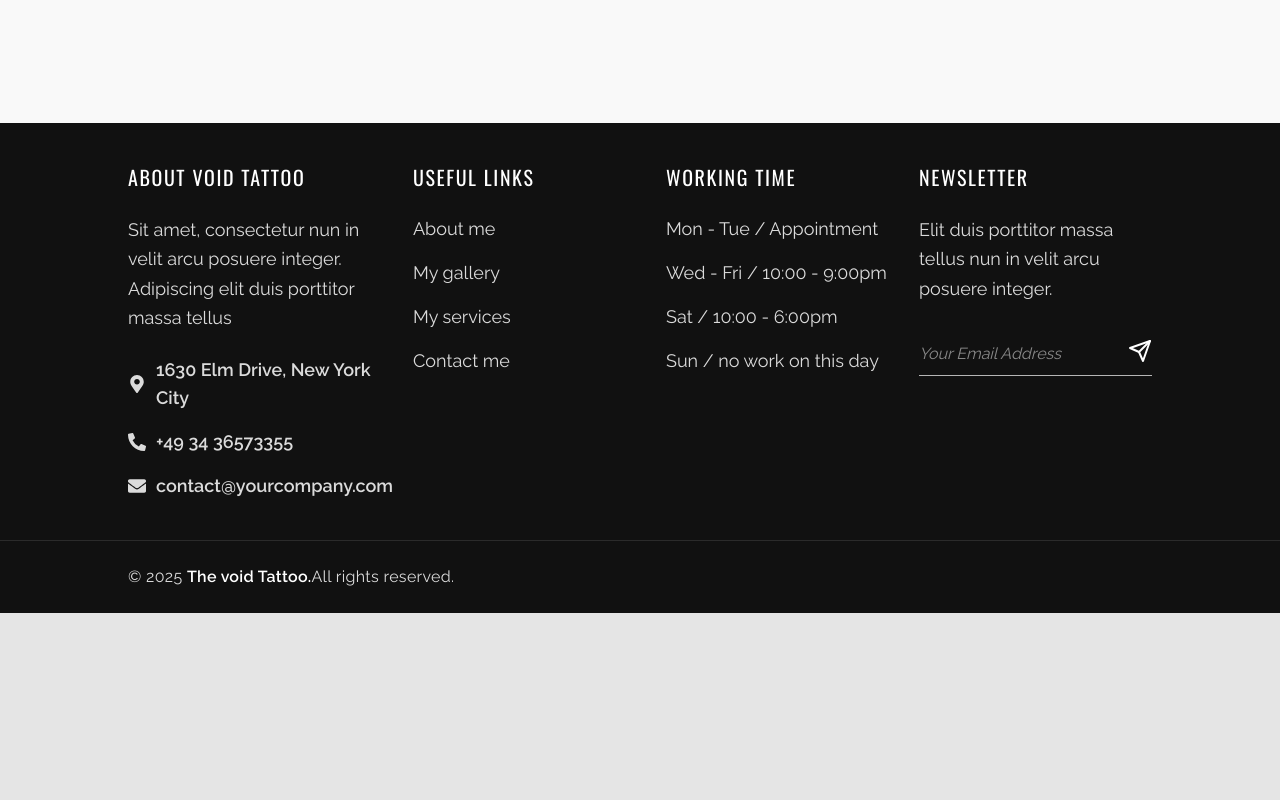
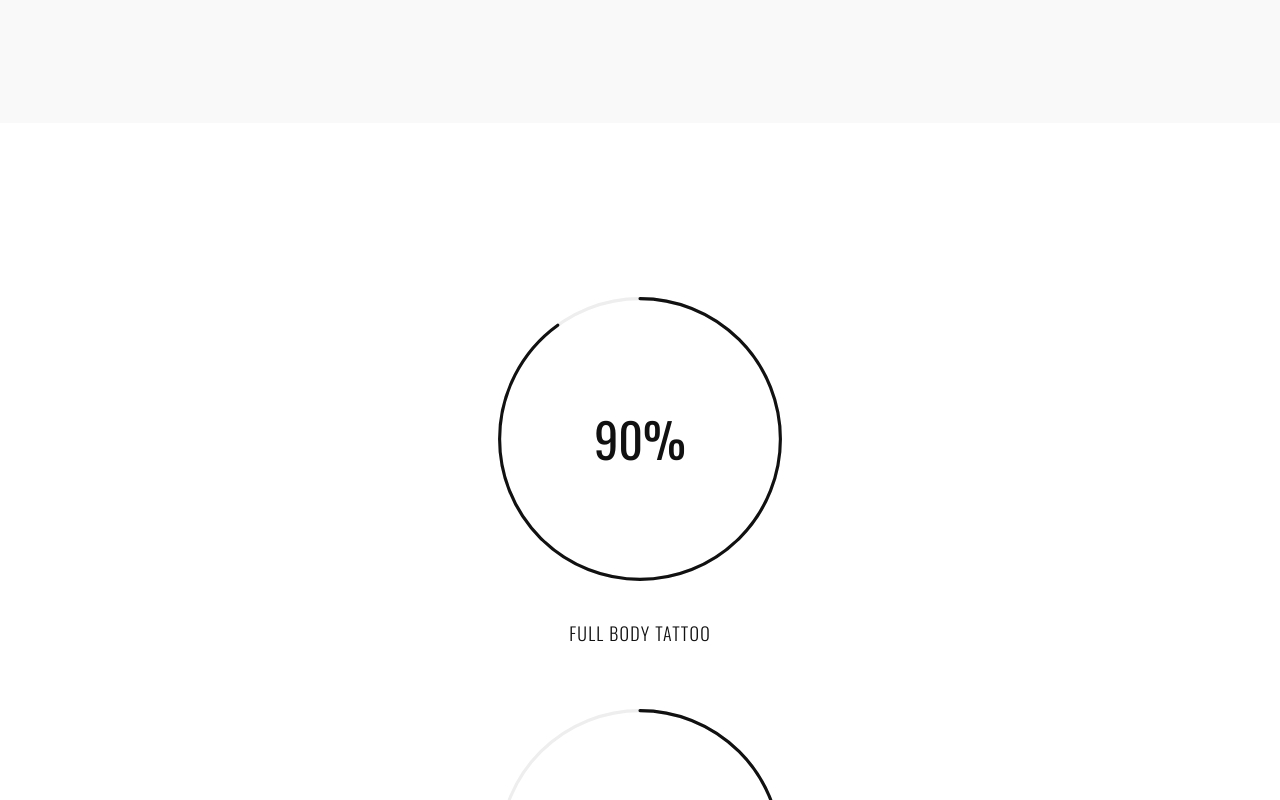
Before and after one commit to frejala/void-tattoo, a Next.js app: page / in a window 1280 px wide. Shown: the part 2000-2800 px from the top of the page. Before the commit the page ends 2613 px from the top, so only its background shows below. Built offline with nearby package versions, Linux system fonts and the light colour scheme; a web font is replaced by a local one.

Commit message:
add Skills section to landing page with animated progress indicators

```diff
--- a/package.json
+++ b/package.json
@@ -18,6 +18,7 @@
     "react": "^19.0.0",
     "react-dom": "^19.0.0",
     "react-icons": "^5.5.0",
+    "react-intersection-observer": "^9.15.1",
     "react-photo-album": "^3.0.2",
     "tailwind-merge": "^3.0.2",
     "tailwindcss": "^4.0.8",
--- a/src/app/(landing)/page.tsx
+++ b/src/app/(landing)/page.tsx
@@ -1,6 +1,7 @@
 import { About } from "@/components/sections/about";
 import { Gallery } from "@/components/sections/gallery";
 import { Hero } from "@/components/sections/hero";
+import { Skills } from "@/components/sections/skills";
 
 export default function LandingPage() {
   return (
@@ -8,6 +9,7 @@ export default function LandingPage() {
       <Hero />
       <About />
       <Gallery />
+      <Skills />
     </>
   );
 }
--- a/src/app/globals.css
+++ b/src/app/globals.css
@@ -91,4 +91,10 @@
   body::-webkit-scrollbar-track {
     background-color: rgba(0, 0, 0, 0.09);
   }
+
+  /* globals.css or your CSS file */
+  svg.react-aria-CircularProgress {
+    width: 120px;
+    height: 120px;
+  }
 }
--- /dev/null
+++ b/src/components/sections/skills.tsx
@@ -0,0 +1,135 @@
+"use client";
+
+import { useEffect, useState } from "react";
+
+import { useInView } from "react-intersection-observer";
+import { motion } from "framer-motion";
+import { fadeIn } from "@/lib/variants";
+
+const CustomCircularProgress = ({
+  value,
+  size = "w-78 h-78",
+}: {
+  value: number;
+  size?: string;
+}) => {
+  const radius = 45;
+  const circumference = 2 * Math.PI * radius;
+  const offset = circumference - (value / 100) * circumference;
+
+  return (
+    <div className={`relative ${size}`}>
+      <svg className="w-full h-full transform -rotate-90" viewBox="0 0 100 100">
+        <circle
+          cx="50%"
+          cy="50%"
+          r={radius}
+          stroke="#EEEEEE"
+          strokeWidth="1"
+          fill="transparent"
+        />
+        <circle
+          cx="50%"
+          cy="50%"
+          r={radius}
+          stroke="#111111"
+          strokeWidth="1"
+          fill="transparent"
+          strokeLinecap="round"
+          strokeDasharray={circumference}
+          strokeDashoffset={offset}
+          style={{ transition: "stroke-dashoffset 0.5s ease-out" }}
+        />
+      </svg>
+
+      <div
+        className="absolute top-1/2 left-1/2"
+        style={{
+          transform: "translate(-50%, -50%)",
+          color: "#111111",
+          fontSize: "48px",
+        }}
+      >
+        {value}%
+      </div>
+    </div>
+  );
+};
+
+export function Skills() {
+  const { ref, inView } = useInView({
+    threshold: 0.2,
+  });
+
+  const [fullBody, setFullBody] = useState(0);
+  const [piercing, setPiercing] = useState(0);
+  const [fullColor, setFullColor] = useState(0);
+  const [temporary, setTemporary] = useState(0);
+
+  useEffect(() => {
+    if (inView) {
+      const interval = setInterval(() => {
+        if (fullBody < 90) {
+          setFullBody(fullBody + 1);
+        }
+        if (piercing < 80) {
+          setPiercing(piercing + 1);
+        }
+        if (fullColor < 75) {
+          setFullColor(fullColor + 1);
+        }
+        if (temporary < 95) {
+          setTemporary(temporary + 1);
+        }
+      }, 50);
+
+      return () => clearInterval(interval);
+    } else {
+      setFullBody(0);
+      setPiercing(0);
+      setFullColor(0);
+      setTemporary(0);
+    }
+  }, [inView, fullBody, piercing, temporary, fullColor]);
+
+  return (
+    <motion.section
+      variants={fadeIn("up")}
+      initial="hidden"
+      whileInView={"show"}
+      viewport={{ once: false, amount: 0.1 }}
+      ref={ref}
+      className="section font-primary"
+      id="skills"
+    >
+      <div className="container mx-auto">
+        <div className="flex flex-col xl:flex-row justify-between items-center gap-y-12">
+          <div className="w-37.5 lg:w-68.75 flex flex-col justify-center items-center gap-y-6">
+            <CustomCircularProgress value={fullBody} />
+            <div className="uppercase font-light tracking-[1.2px] text-center">
+              Full Body Tattoo
+            </div>
+          </div>
+          <div className="w-37.5 lg:w-68.75 flex flex-col justify-center items-center gap-y-6">
+            <CustomCircularProgress value={piercing} />
+            <div className="uppercase font-light tracking-[1.2px] text-center">
+              Safely Piercing
+            </div>
+          </div>
+          <div className="w-37.5 lg:w-68.75 flex flex-col justify-center items-center gap-y-6">
+            <CustomCircularProgress value={fullColor} />
+            <div className="uppercase font-light tracking-[1.2px] text-center">
+              Full Colour Tattoo
+            </div>
+          </div>
+          <div className="w-37.5 lg:w-68.75 flex flex-col justify-center items-center gap-y-6">
+            <CustomCircularProgress value={temporary} />
+            <div className="uppercase font-light tracking-[1.2px] text-center">
+              Temporary Tattoo
+            </div>
+          </div>
+        </div>
+      </div>
+    </motion.section>
+  );
+}
```
Also changed, not shown: 1 other file (tests, documents, lock files or other folders).
